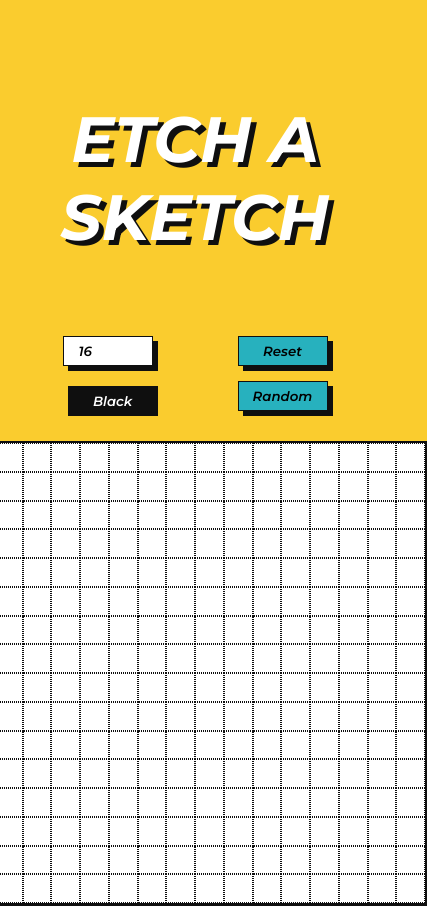
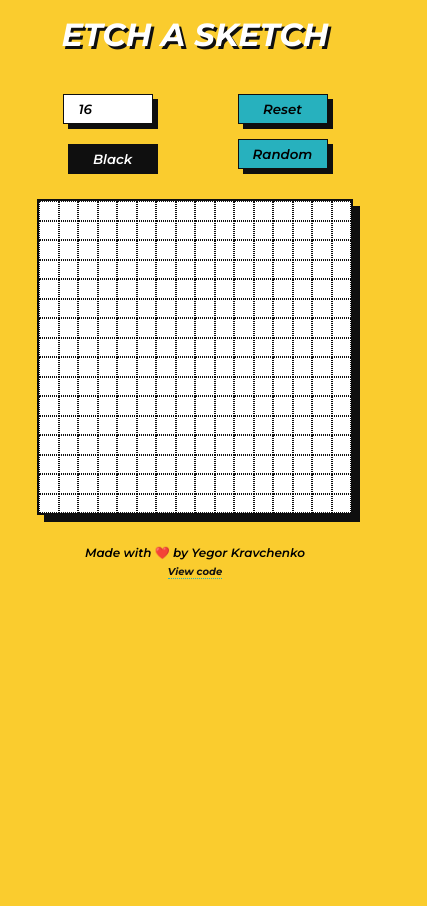
Before and after one commit to yegorkravchenko/etch-a-sketch, a plain HTML site: page index.html in a window 390 px wide. Shown: the top 906 px of the page, 427 px wide, since content can reach past the window. After the commit the page ends 844 px from the top, so only its background shows below. Drawn offline with Linux system fonts and the light colour scheme.

Commit message:
Add responsiveness

```diff
--- a/app.js
+++ b/app.js
@@ -78,5 +78,3 @@ randomColorBtn.addEventListener('click', (e) => {
 window.addEventListener('load', () => {
     setGrid(16);
 });
-
-console.log(randomColor());
--- a/styles.css
+++ b/styles.css
@@ -131,3 +131,21 @@ button {
     font-size: 1.2rem;
     font-weight: 600;
 }
+
+@media only screen and (max-width: 500px) {
+    .header {
+        margin: 15px 0 40px 0;
+    }
+
+    .header__title {
+        font-size: 3.2rem;
+        text-shadow: 2.7px 2.7px 0px #0F0F0F;
+    }
+
+    .main__grid-container {
+        width: 80vw;
+        height: 80vw;
+        box-shadow: 7px 7px 0px #0F0F0F;
+        margin: 30px 0 30px 0;
+    }
+}
```
